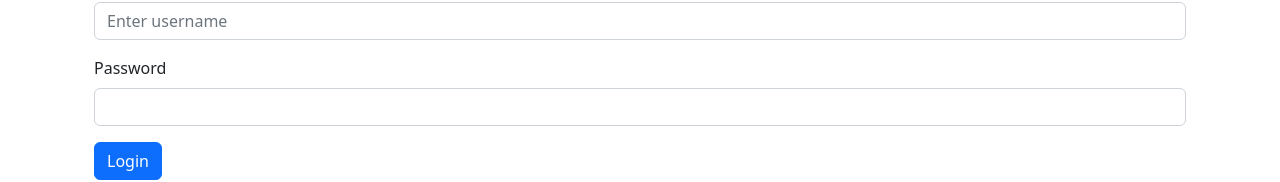
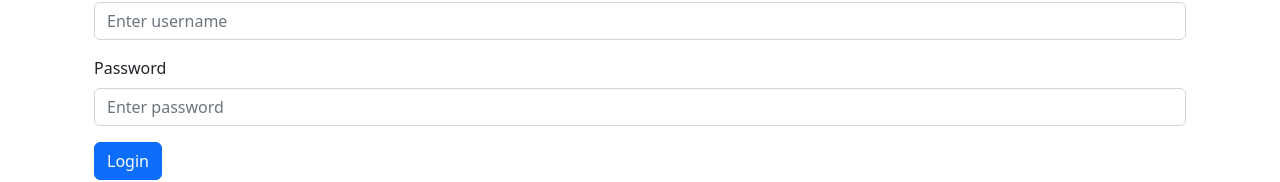
Before and after one commit to kevinbowen777/django-api-todo, a React (Create React App) app in the folder frontend/: page /login in a window 1280 px wide. Shown: the part 126-308 px from the top of the page. Built offline with nearby package versions, Linux system fonts and the light colour scheme.

Commit message:
Fix form placeholder

```diff
--- a/frontend/src/components/login.js
+++ b/frontend/src/components/login.js
@@ -40,7 +40,7 @@ const Login = props => {
             <Form.Label>Password</Form.Label>
               <Form.Control
                   type="password"
-                  password="Enter password"
+                  placeholder="Enter password"
                   value={password}
               onChange={onChangePassword}
               />
```
